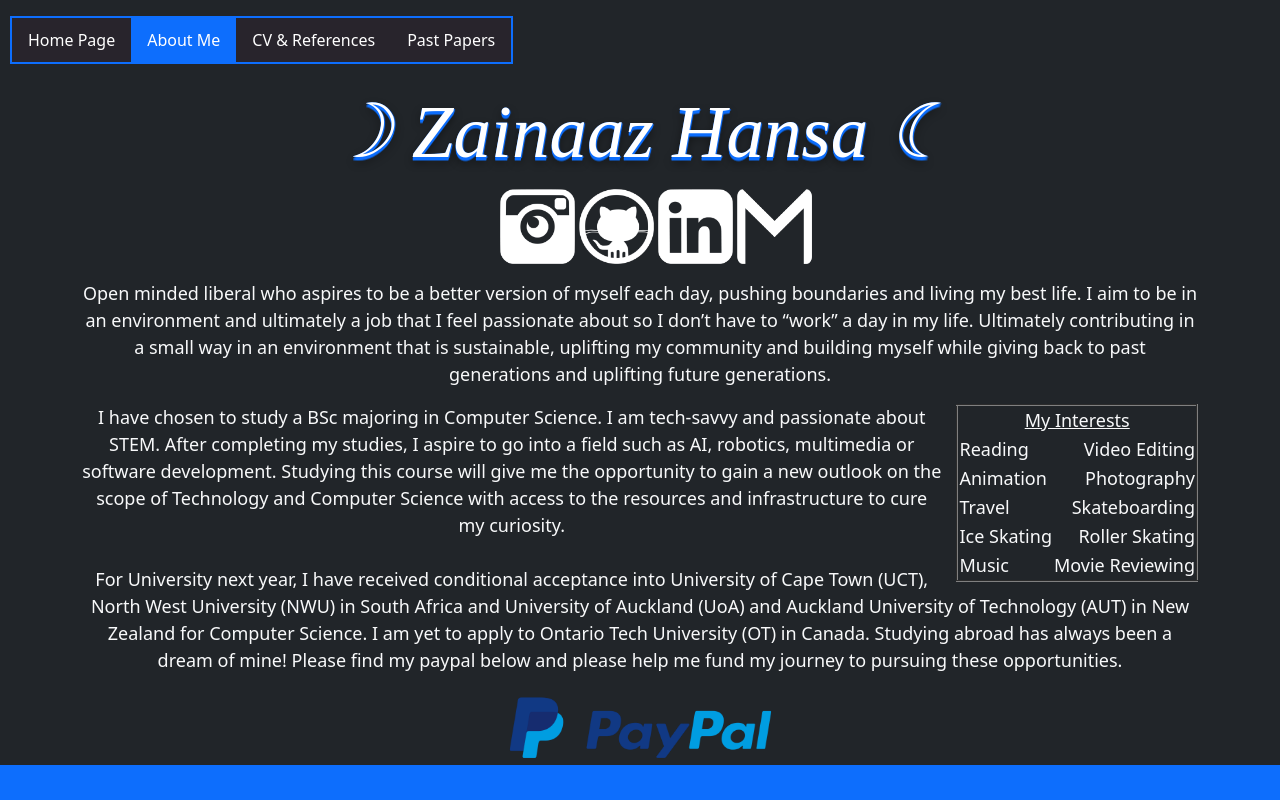
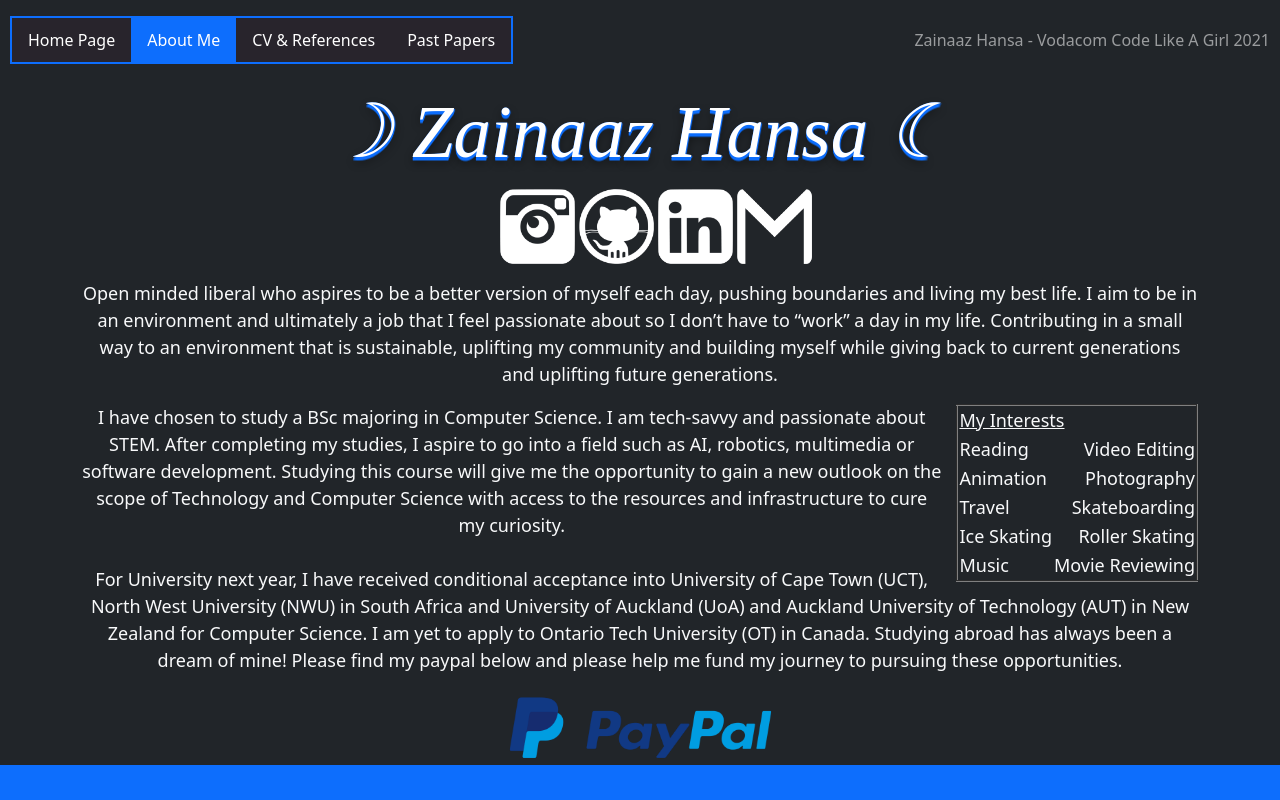
Before and after one commit to zainaaazz/website, a plain HTML site: page AboutMe.html in a window 1280 px wide. Shown: the top 800 px of the page. Drawn offline with nearby package versions, Linux system fonts and the light colour scheme.

Commit message:
NavBar Updated

```diff
--- a/AboutMe.html
+++ b/AboutMe.html
@@ -14,7 +14,7 @@
 
 <body bgcolor = #C2D0D6>
 
-<!-- Navigation bar -->
+<!-- Navigation bar  -->
 <nav class="navbar navbar-expand-lg bg-dark navbar-dark py-3 fixed-top">
 
   <button
@@ -25,16 +25,21 @@
        >
          <span class="navbar-toggler-icon"></span>
        </button>
+       <div class="collapse navbar-collapse" id="navmenu">
+      <div>
+         <ul class "first-ul">
+             <li class= "first-li"><a href="index.html" style="color: white;" >Home Page</a></li>
+             <li><a href="AboutMe.html" a class="active"  style="color: white;">About Me</a></li>
+             <li><a href="CV.html" style="color: white;">CV & References</a></li>
+             <li><a href="PastPapers.html" style="color: white;">Past Papers</a></li>
+         </ul>
+        </div>
+        </div>
+          <div><span class="navbar-text" align="right" style="margin-right:10px;">
+          Zainaaz Hansa - Vodacom Code Like A Girl 2021
+          </span></div>
 
-             <div class="collapse navbar-collapse" id="navmenu">
-               <ul class "first-ul">
-                   <li><a href="index.html"  style="color: white;">Home Page</a></li>
-                   <li><a class="active" href="AboutMe.html"  style="color: white;">About Me</a></li>
-                   <li><a href="CV.html"  style="color: white;">CV & References</a></li>
-                   <li><a href="PastPapers.html"  style="color: white;">Past Papers</a></li>
-               </ul>
         </div></nav>
-
 </br>
 </br>
 
@@ -60,42 +65,35 @@
           </container>
 
 <font size="4"><p>
-
 Open minded liberal who aspires to be a better version of myself each day, pushing boundaries and
 living my best life. I aim to be in an environment and ultimately a job that I feel passionate about so I don’t have to
 “work” a day in my life.
-Ultimately contributing in a small way in an environment that is sustainable, uplifting my community and building
-myself while giving back to past generations and uplifting future generations.
+Contributing in a small way to an environment that is sustainable, uplifting my community and building
+myself while giving back to current generations and uplifting future generations.
 </p>
 
 <table border="2" align="right" style="margin-left:15px">
-  <tr><td colspan="2" align="center" ><u>My Interests</u></td></tr>
-  <tr> <td>Reading</td> <td align="right">Video Editing</td> </tr>
-<tr> <td>Animation</td> <td align="right">Photography</td> </tr>
-<tr> <td>Travel</td> <td align="right">Skateboarding</td> </tr>
-<tr> <td>Ice Skating</td> <td align="right">Roller Skating</td> </tr>
-<tr> <td>Music</td> <td align="right">Movie Reviewing</td> </tr>
+<tr> <td colspan="2 align="center"> <u>My Interests</u>     </td> </tr>
+<tr> <td>Reading  </td>   <td align="right">Video Editing   </td> </tr>
+<tr> <td>Animation</td>   <td align="right">Photography     </td> </tr>
+<tr> <td>Travel   </td>   <td align="right">Skateboarding   </td> </tr>
+<tr> <td>Ice Skating</td> <td align="right">Roller Skating  </td> </tr>
+<tr> <td>Music    </td>   <td align="right">Movie Reviewing </td> </tr>
 </table>
 
-I have chosen to study a BSc majoring in Computer Science. I am tech-savvy and passionate about STEM. After
+<p>I have chosen to study a BSc majoring in Computer Science. I am tech-savvy and passionate about STEM. After
 completing my studies, I aspire to go into a field such as AI, robotics, multimedia or software development. Studying
 this course will give me the opportunity to gain a new outlook on the scope of Technology and Computer Science
 with access to the resources and infrastructure to cure my curiosity.
-
 <br><br>
 For University next year, I have received conditional acceptance into University of Cape Town (UCT), North West University (NWU) in South Africa
 and University of Auckland (UoA) and Auckland University of Technology (AUT) in New Zealand for Computer Science. I am yet to apply to Ontario Tech University (OT)
-in Canada.
-Studying abroad has always been a dream of mine! Please find my paypal below and please help me fund my journey to pursuing
+in Canada. Studying abroad has always been a dream of mine! Please find my paypal below and please help me fund my journey to pursuing
 these opportunities.
-<br>
-</p>
+<br></p>
 </font>
 
 <img src="images/social5.png" title="PayPal me" alt="" width="275" height="75">
-
-
-
 
         </div>
       </div>
@@ -156,8 +154,6 @@ these opportunities.
     </button>
   </div>
 
-
-
       </div>
     </div>
   </section>
```
Lines whose indentation alone changed are shown as unchanged.
